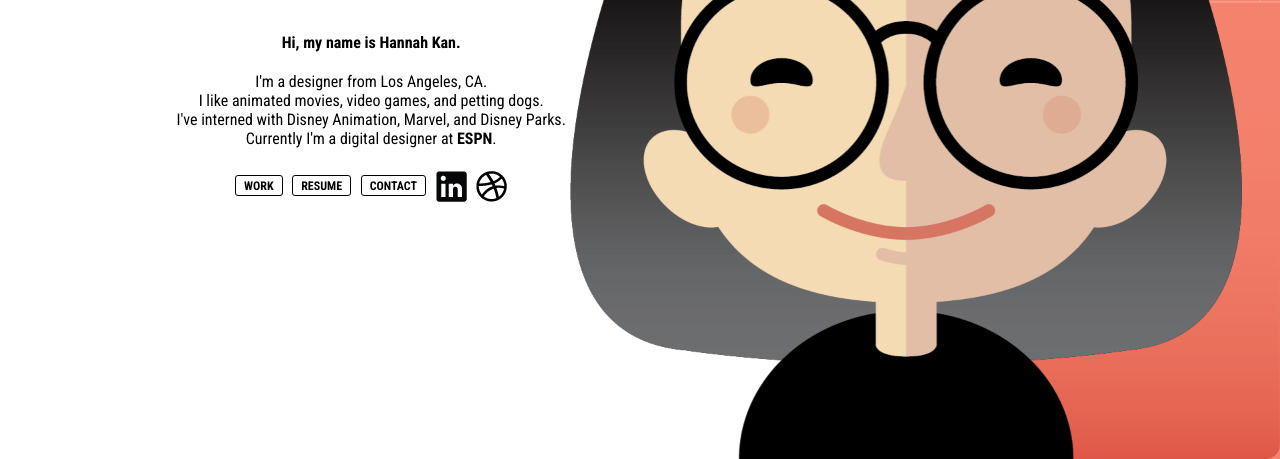
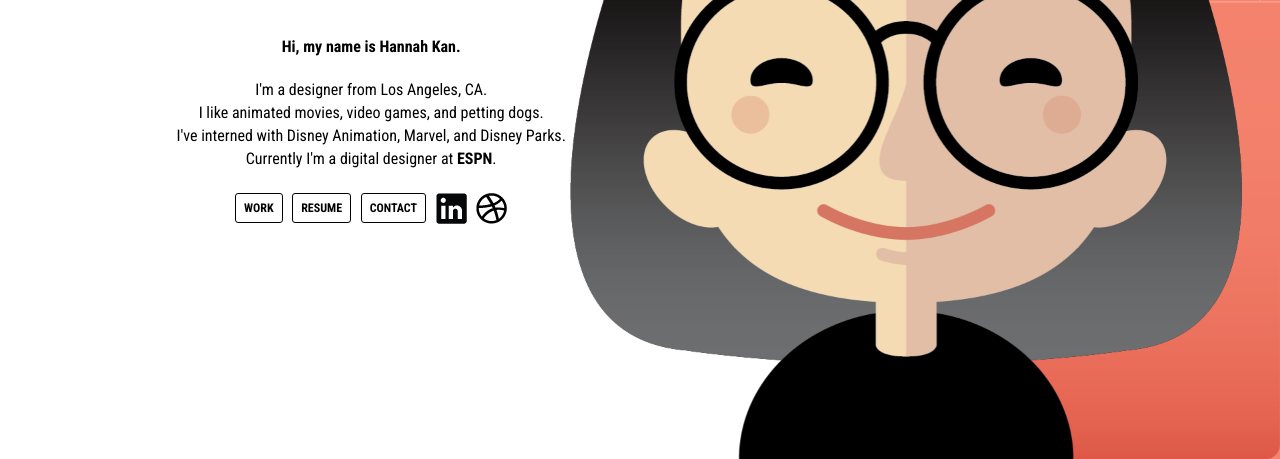
Before and after one commit to hannahkan-zz/master, a plain HTML site: page index.html in a window 1280 px wide. Shown: the part 341-800 px from the top of the page. Drawn offline with Linux system fonts and the light colour scheme.

Commit message:
Update index.html

```diff
--- a/index.html
+++ b/index.html
@@ -16,12 +16,14 @@
 	@media screen and (min-width: 376px) {
     		body {
         		font-size: medium;
+			line-height: 23px;
     		}
 	}
 
 	@media screen and (max-width: 375px) {
     		body {
         		font-size: small;
+			line-height: 18px;
     		}
 	}
 </style>
```
